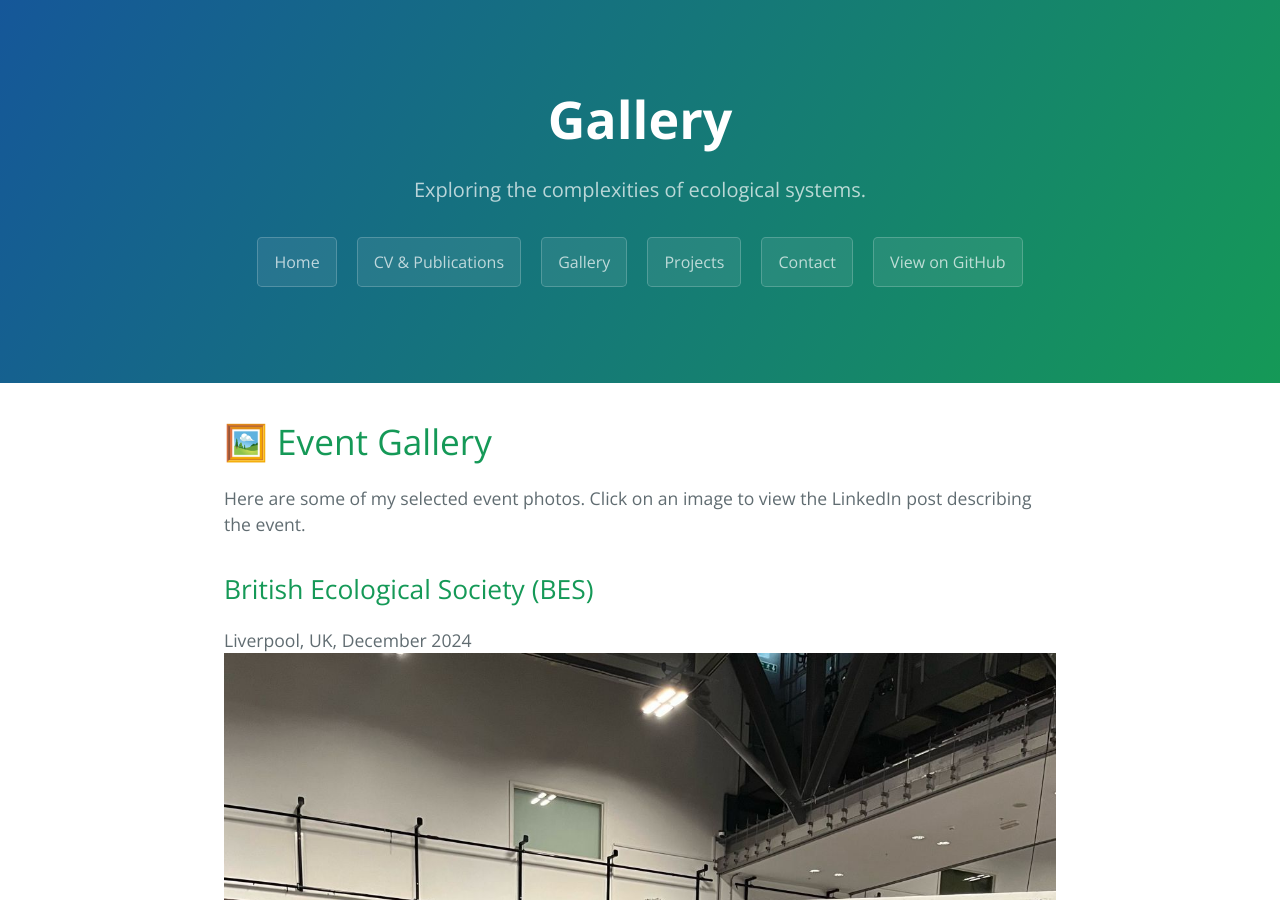
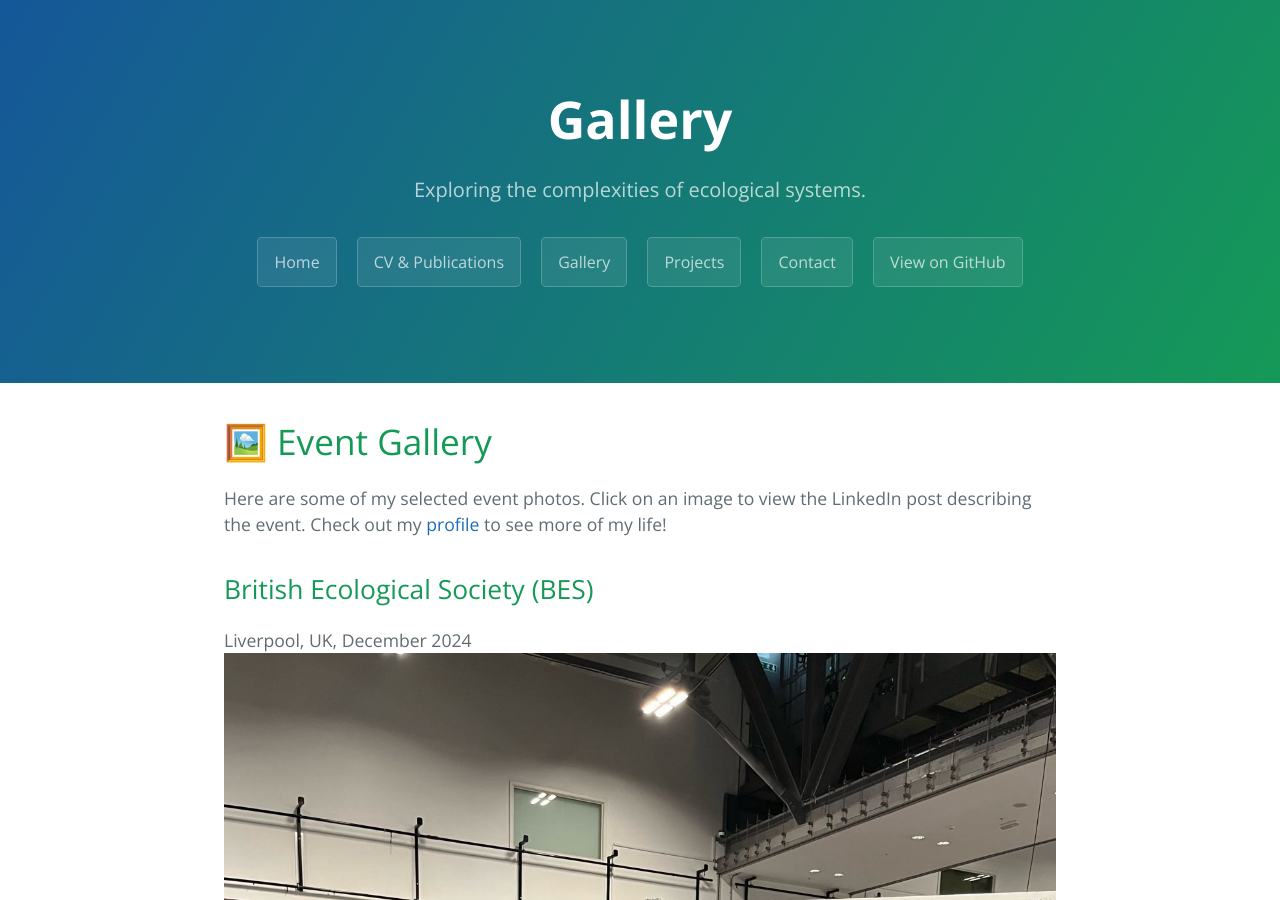
Before and after one commit to talpazi/my-website, a Jekyll site: the page built from gallery.md, in a window 1280 px wide and 900 px high. Built offline with Jekyll 4.4.1, drawn with Linux system fonts in a browser that asks for light colours.

Commit message:
Update gallery.md

```diff
--- a/gallery.md
+++ b/gallery.md
@@ -6,6 +6,7 @@ title: Gallery
 # 🖼️ Event Gallery
 
 Here are some of my selected event photos. Click on an image to view the LinkedIn post describing the event.
+Check out my [profile](https://www.linkedin.com/in/itamar-talpaz-923473273/) to see more of my life!
 
 ## British Ecological Society (BES)
 Liverpool, UK, December 2024
```
